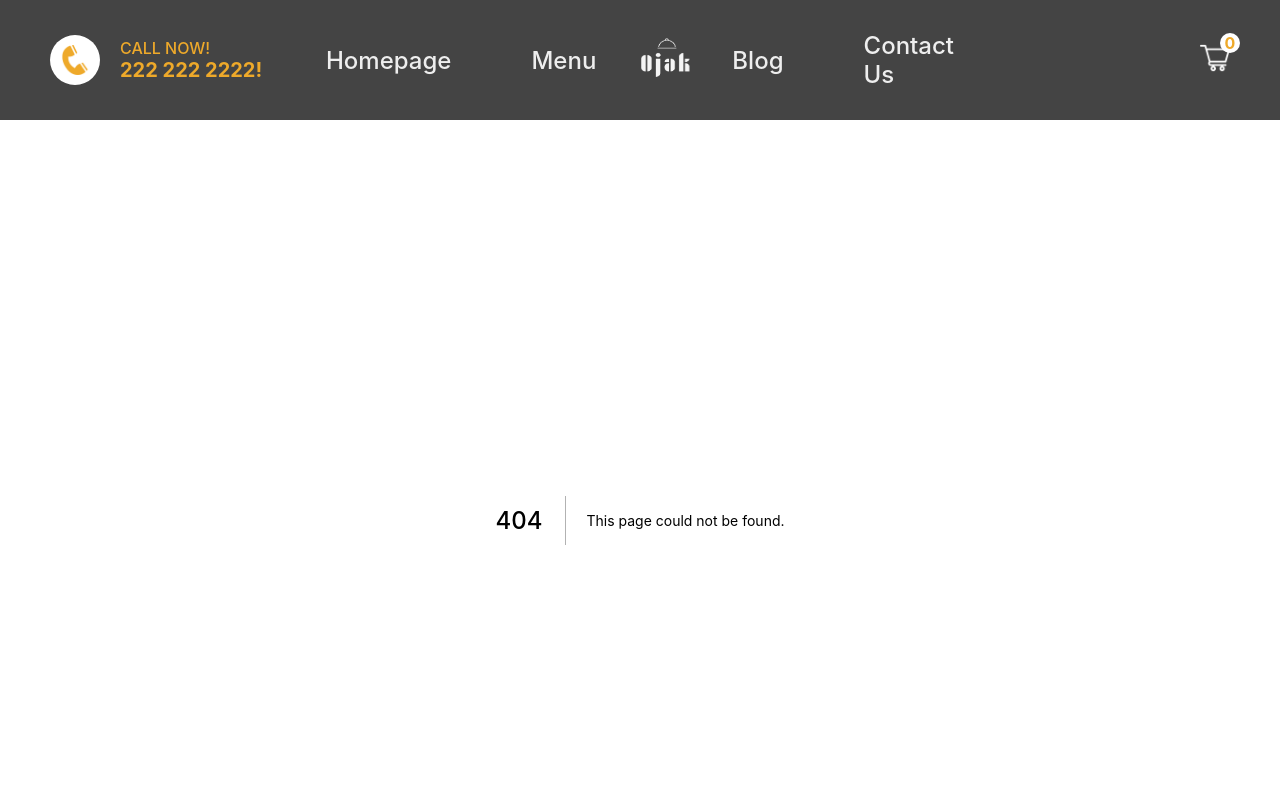
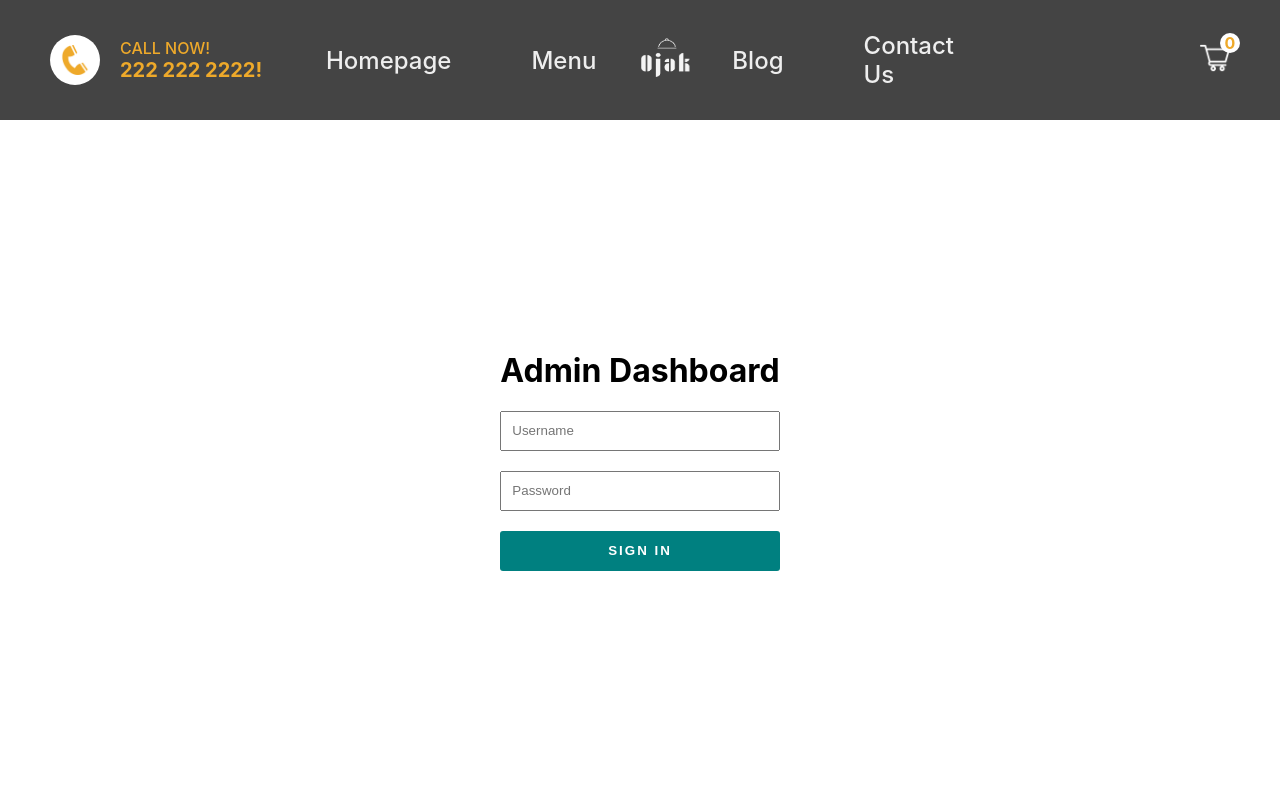
Before and after one commit to Arnazarov/Ojak, a Next.js app: page /admin/login in a window 1280 px wide. Before the commit this address had no page. Shown: the top 800 px of the page. Built offline with nearby package versions, Linux system fonts and the light colour scheme; no server answers.

Commit message:
created login page for admin

```diff
--- a/pages/_app.js
+++ b/pages/_app.js
@@ -2,7 +2,6 @@
 import '../styles/globals.css'
 import {Provider} from 'react-redux'
 import store from '../redux/store'
-import dbConnect from '../config/dbconfig';
 
 function MyApp({ Component, pageProps }) {
 
--- /dev/null
+++ b/pages/admin/login.jsx
@@ -0,0 +1,51 @@
+import { useRouter } from 'next/router';
+import { useState } from 'react';
+import styles from '../../styles/Login.module.css';
+const URI = process.env.NEXT_PUBLIC_URI;
+import axios from 'axios';
+const Login = () => {
+  const [username, setUsername] = useState('');
+  const [password, setPassword] = useState('');
+  const [error, setError] = useState(false);
+
+  const router = useRouter();
+
+  const signInBtnHandler = async () => {
+    try {
+      const { data } = await axios.post(`${URI}/api/login`, {
+        username,
+        password,
+      });
+
+      router.push('/admin');
+    } catch (error) {
+      setError(true);
+    }
+  };
+
+  return (
+    <div className={styles.container}>
+      <div className={styles.wrapper}>
+        <h1>Admin Dashboard</h1>
+        <input
+          placeholder="Username"
+          type="text"
+          className={styles.input}
+          onChange={(e) => setUsername(e.target.value)}
+        />
+        <input
+          placeholder="Password"
+          type="password"
+          className={styles.input}
+          onChange={(e) => setPassword(e.target.value)}
+        />
+        <button onClick={signInBtnHandler} className={styles.button}>
+          SIGN IN
+        </button>
+        {error && <span className={styles.error}>Wrong Credentials!</span>}
+      </div>
+    </div>
+  );
+};
+
+export default Login;
--- a/pages/api/login.js
+++ b/pages/api/login.js
@@ -7,12 +7,12 @@
         case "POST": {
             const {username, password} = body;
 
-            if (username === process.env.USERNAME && password === process.env.PASSWORD) {
-                res.setHeaders("Set-Cookie", cookie.serialize("token", process.env.TOKEN, {
+            if (username === process.env.ADMIN_USERNAME && password === process.env.ADMIN_PASSWORD) {
+                res.setHeader("Set-Cookie", cookie.serialize("token", process.env.TOKEN, {
                     maxAge: 60* 60,
                     sameSite: "strict",
                     path: "/"
-                }))
+                }));
 
                 res.status(200).json("Successful")
             } else {
--- /dev/null
+++ b/styles/Login.module.css
@@ -0,0 +1,35 @@
+.container {
+    height: calc(100vh - 120px);
+    display: flex;
+    align-items: center;
+    justify-content: center;
+}
+
+.wrapper {
+    display: flex;
+    flex-direction: column;
+}
+
+.input {
+    height: 40px;
+    margin-bottom: 20px;
+    padding: 0 10px;
+}
+
+.button {
+    height: 40px;
+    margin-bottom: 20px;
+    border: none;
+    background-color: teal;
+    color: #fff;
+    font-weight: 600;
+    cursor: pointer;
+    border-radius:3px;
+    letter-spacing: 2px;
+}
+
+.error {
+    font-size: 14px;
+    color: red;
+    font-weight: 700;
+}
```
